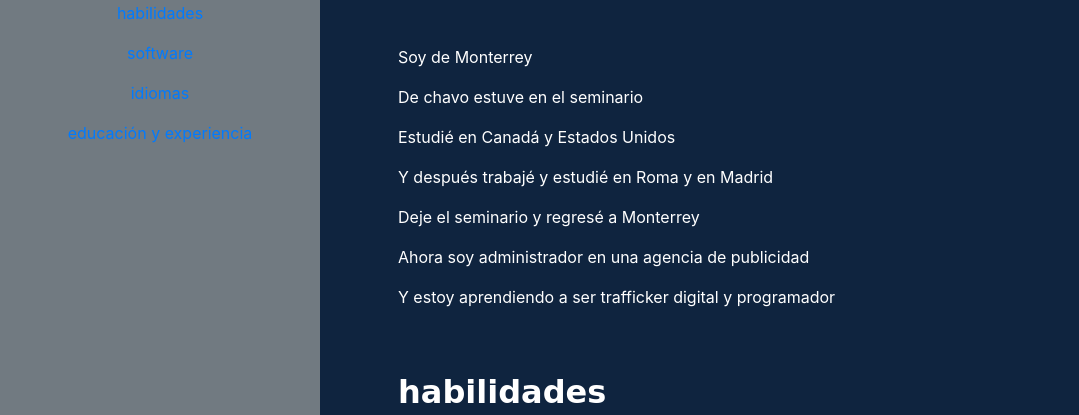
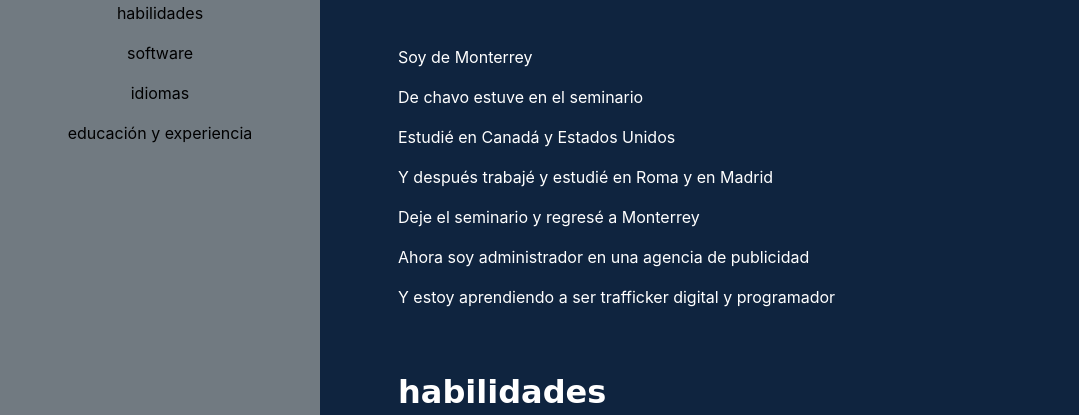
Before and after one commit to LuisPatricioG/luispatriciog.github.io, a plain HTML site: page index.html in a window 1280 px wide. Shown: the part 385-800 px from the top of the page, without its empty margins (0-1079 px from the left). Drawn offline with nearby package versions, Linux system fonts and the light colour scheme; a web font is replaced by a local one.

Commit message:
Cambio nombre a index

```diff
--- a/css/main.css
+++ b/css/main.css
@@ -52,3 +52,7 @@ h1, h2, h3 {
     font-family: 'Nixie One', cursive;
     font-weight: bold;
 }
+
+.navigation ul li a {
+    color: black;
+}
```
Also changed, not shown: index.html (renamed from main.html).
